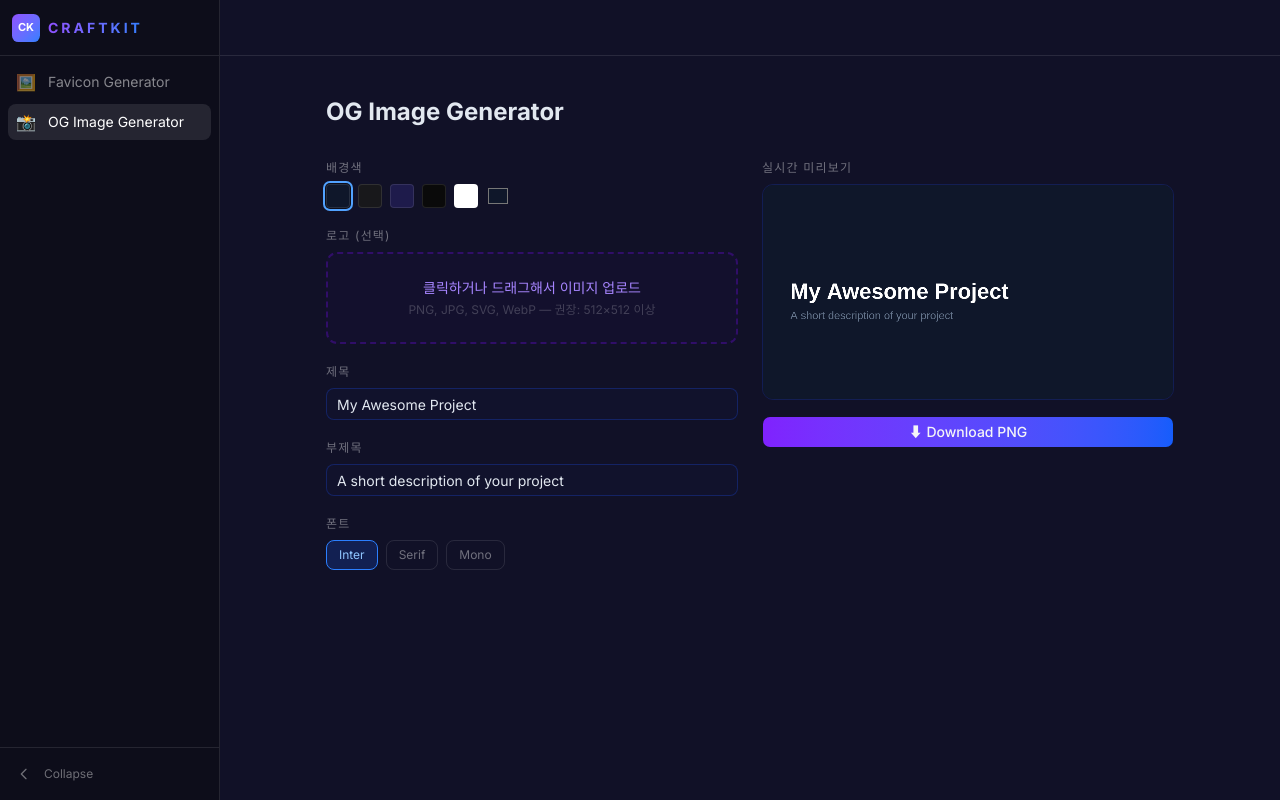
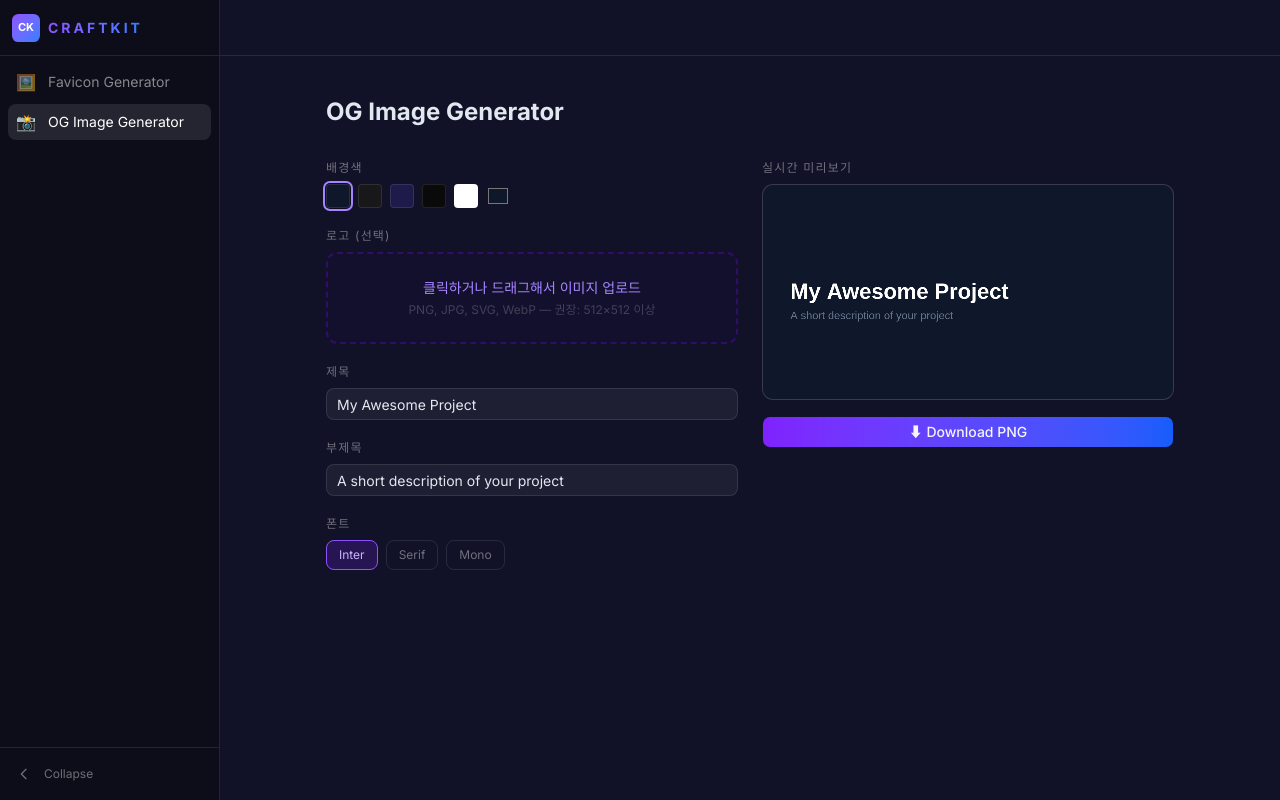
Before and after one commit to wjdxodbs/craftkit, a Next.js app: page /tools/og-image in a window 1280 px wide. Built offline with nearby package versions, Linux system fonts and the light colour scheme.

Commit message:
style: OgImageGenerator 컬러 violet 통일 및 미리보기 보더 스타일 통일

```diff
--- a/src/widgets/og-image-generator/ui/OgImageGenerator.tsx
+++ b/src/widgets/og-image-generator/ui/OgImageGenerator.tsx
@@ -59,7 +59,7 @@ export function OgImageGenerator() {
                 onClick={() => setConfig((c) => ({ ...c, backgroundColor: color }))}
                 className={`h-6 w-6 rounded transition-transform hover:scale-110 ${
                   config.backgroundColor === color
-                    ? 'ring-2 ring-blue-400 ring-offset-1 ring-offset-[#0d0d1a]'
+                    ? 'ring-2 ring-violet-400 ring-offset-1 ring-offset-[#0d0d1a]'
                     : ''
                 }`}
                 style={{
@@ -104,7 +104,7 @@ export function OgImageGenerator() {
           <Input
             value={config.title}
             onChange={(e) => setConfig((c) => ({ ...c, title: e.target.value }))}
-            className="border-blue-800/40 bg-blue-950/10 text-slate-200 placeholder:text-white/20"
+            className="border-white/10 bg-white/[0.06] text-slate-200 placeholder:text-white/20"
             placeholder="제목을 입력해주세요..."
           />
         </div>
@@ -119,7 +119,7 @@ export function OgImageGenerator() {
             onChange={(e) =>
               setConfig((c) => ({ ...c, subtitle: e.target.value }))
             }
-            className="border-blue-800/40 bg-blue-950/10 text-slate-200 placeholder:text-white/20"
+            className="border-white/10 bg-white/[0.06] text-slate-200 placeholder:text-white/20"
             placeholder="부제목 입력..."
           />
         </div>
@@ -136,7 +136,7 @@ export function OgImageGenerator() {
                 onClick={() => setConfig((c) => ({ ...c, fontFamily: font }))}
                 className={`rounded-lg px-3 py-1.5 text-xs transition-colors ${
                   config.fontFamily === font
-                    ? 'border border-blue-500 bg-blue-600/20 text-blue-300'
+                    ? 'border border-violet-500 bg-violet-600/20 text-violet-300'
                     : 'border border-white/10 text-white/40 hover:border-white/20'
                 }`}
               >
@@ -154,7 +154,7 @@ export function OgImageGenerator() {
             실시간 미리보기
           </label>
           <div
-            className="overflow-hidden rounded-xl border border-blue-800/30"
+            className="overflow-hidden rounded-xl border border-white/10 bg-white/[0.08]"
             style={{ aspectRatio: '1200/630' }}
           >
             <canvas
```
